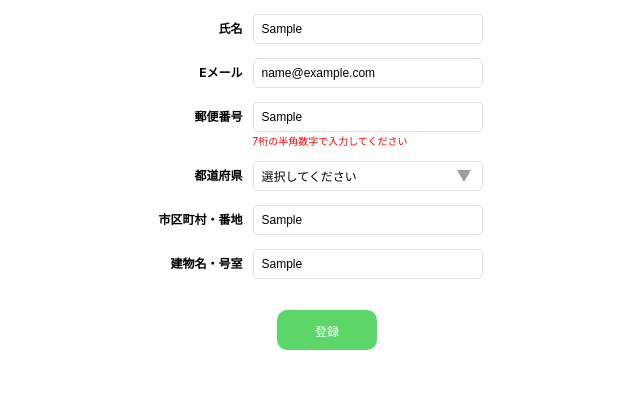
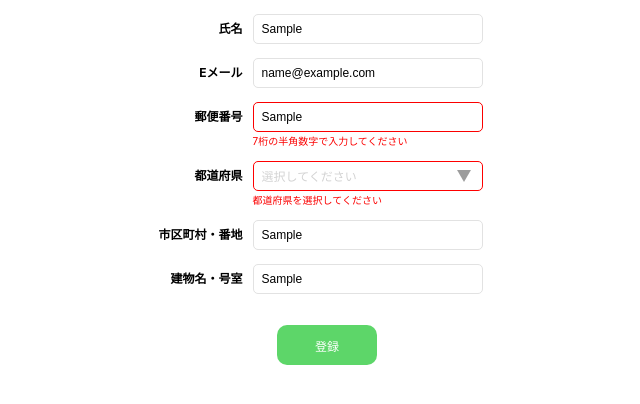
Before and after one commit to toreta/frontend-recruiting-ENG0000518697, a React (Create React App) app in the folder assignment-2/samples/react/: page / in a window 1280 px wide. Both pictures are taken after typing "Sample", "name@example.com", "Sample", "Sample", "Sample" into the empty fields and a click on the button "登録". Shown: the top 404 px of the page, without its empty margins (313-953 px from the left). Built offline with nearby package versions, Linux system fonts and the light colour scheme.

Commit message:
input, selectフォームのエラー時のstyle変更処理を追加

```diff
--- a/assignment-2/samples/react/src/components/templates/UserFormTemplate/index.tsx
+++ b/assignment-2/samples/react/src/components/templates/UserFormTemplate/index.tsx
@@ -132,6 +132,7 @@ export const UserFormTemplate = () => {
               options={PrefectureOptions}
               onChange={onChange}
               value={value}
+              message={errors.prefecture?.message}
             />
           )}
         />
--- a/assignment-2/samples/react/src/components/ui/InputForm/index.tsx
+++ b/assignment-2/samples/react/src/components/ui/InputForm/index.tsx
@@ -13,12 +13,15 @@ export const InputForm: React.FC<Props> = ({
   message,
   onChange,
 }) => {
+  const inputClassName = `${styles.input} ${
+    (styles.select, message ? styles.error : styles.default)
+  }`;
   return (
     <div>
       <div className={styles.wrapper}>
         <label className={styles.label}>{label}</label>
         <input
-          className={styles.input}
+          className={inputClassName}
           type={type}
           placeholder={placeholder}
           value={value}
--- a/assignment-2/samples/react/src/components/ui/InputForm/style.module.css
+++ b/assignment-2/samples/react/src/components/ui/InputForm/style.module.css
@@ -31,6 +31,14 @@
   color: #d3d3d3;
 }
 
+.default {
+  border: 1px solid #e2e2e2;
+}
+
+.error {
+  border: 1px solid #fb0000;
+}
+
 .message {
   text-align: left;
   margin-top: 3px;
--- a/assignment-2/samples/react/src/components/ui/SelectForm/index.tsx
+++ b/assignment-2/samples/react/src/components/ui/SelectForm/index.tsx
@@ -4,6 +4,7 @@ import styles from "./style.module.css";
 type Props = React.ComponentPropsWithRef<"select"> & {
   label: string;
   options: Array<OptionType>;
+  message?: string;
 };
 
 export const SelectForm: React.FC<Props> = ({
@@ -11,13 +12,19 @@ export const SelectForm: React.FC<Props> = ({
   name,
   value = "",
   options,
+  message,
   onChange,
 }) => {
+  const selectClassName = `${styles.select} ${
+    message ? styles.error : styles.default
+  } ${value === "" ? styles.selectPlaceholderColor : styles.selectedColor}`;
+
   return (
+    <div>
       <div className={styles.wrapper}>
         <label className={styles.label}>{label}</label>
         <select
-        className={styles.select}
+          className={selectClassName}
           name={name}
           defaultValue={value}
           onChange={onChange}
@@ -34,5 +41,7 @@ export const SelectForm: React.FC<Props> = ({
           </>
         </select>
       </div>
+      {message && <p className={styles.message}>{message}</p>}
+    </div>
   );
 };
--- a/assignment-2/samples/react/src/components/ui/SelectForm/style.module.css
+++ b/assignment-2/samples/react/src/components/ui/SelectForm/style.module.css
@@ -22,10 +22,37 @@
   width: 230px;
   height: 30px;
   box-sizing: border-box;
-  border: 1px solid #e2e2e2;
   border-radius: 5px;
   font-size: 12px;
   line-height: 14.52px;
   background: #fff url(../../../svgs/polygon.svg) no-repeat right 10px center /
     16px auto;
 }
+
+.selectPlaceholderColor {
+  color: #d3d3d3;
+}
+
+.selectedColor {
+  color: #000000;
+}
+
+.default {
+  border: 1px solid #e2e2e2;
+}
+
+.error {
+  border: 1px solid #ff0000;
+}
+
+.message {
+  text-align: left;
+  margin-top: 3px;
+  margin-bottom: 0;
+  margin-left: 94px;
+  width: 100%;
+  height: 12px;
+  font-size: 10px;
+  line-height: 12px;
+  color: #fb0000;
+}
```
Lines whose indentation alone changed are shown as unchanged.
